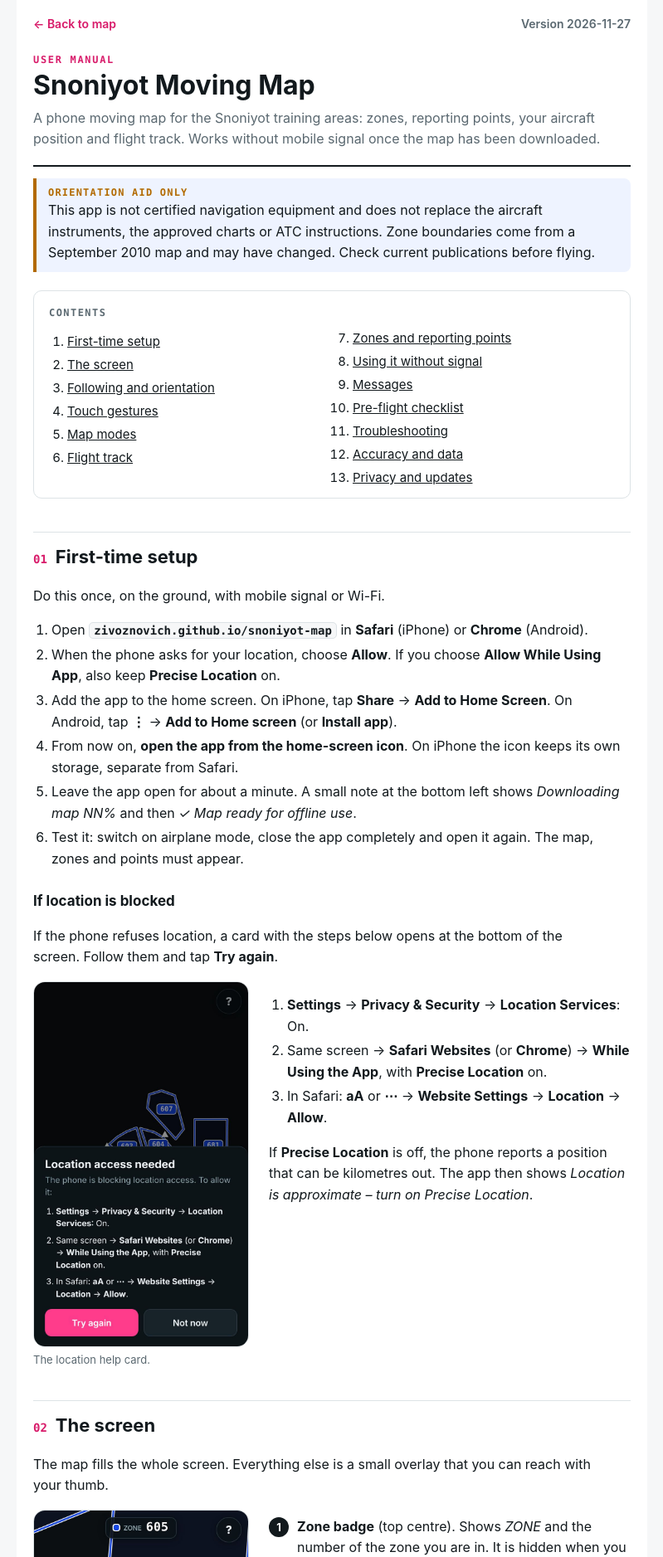
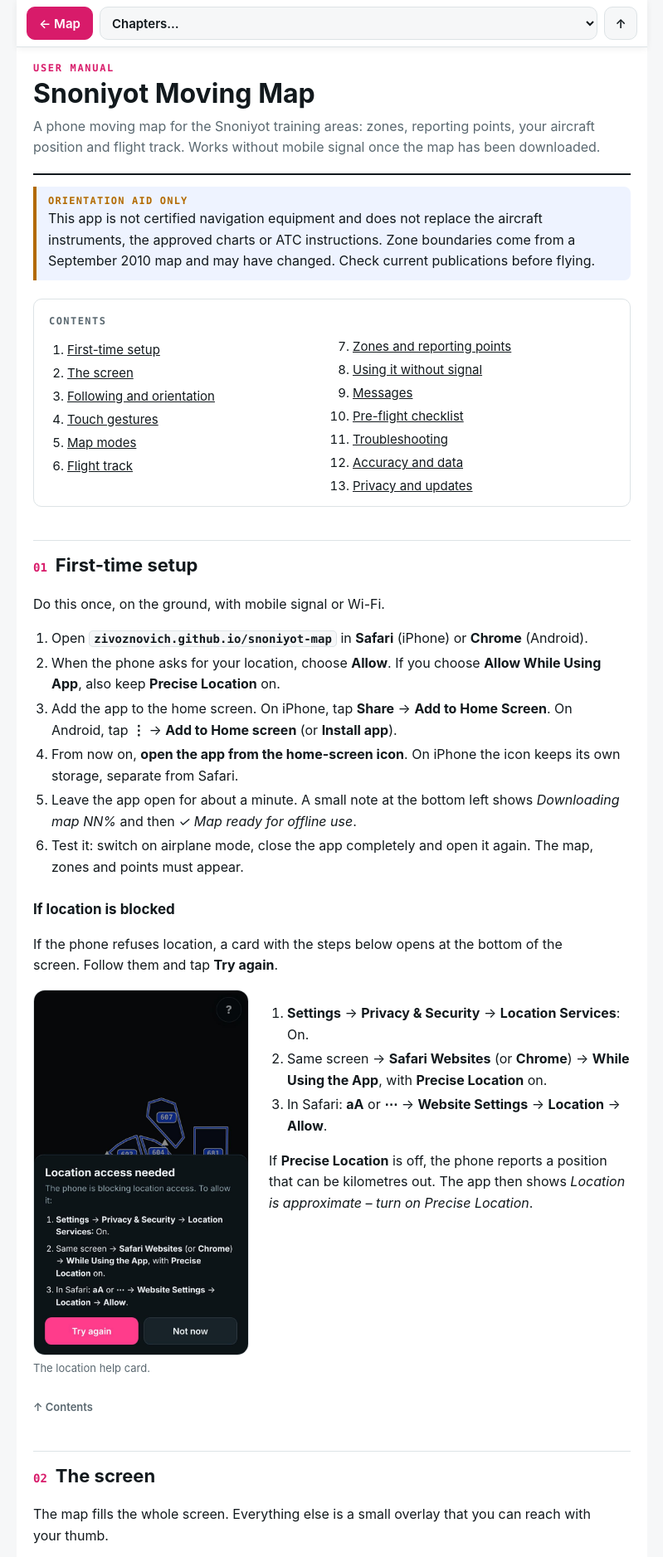
Before and after one commit to zivoznovich/snoniyot-map, a plain HTML site: page manual.html in a window 1280 px wide. Shown: the top 1877 px of the page at 83% size, without its empty margins (240-1039 px from the left). Drawn offline with Linux system fonts and the light colour scheme.

Commit message:
Manual: sticky bar to return to the map and jump between chapters
Co-Authored-By: Claude Opus 5.5 <noreply@anthropic.com>
Claude-Session: https://claude.ai/code/session_01MykL546ZGBWjL9V2meLbTK

```diff
--- a/manual.html
+++ b/manual.html
@@ -15,9 +15,16 @@
 html{-webkit-text-size-adjust:100%}
 body{margin:0;background:var(--bg);color:var(--ink);font:16px/1.6 var(--sans)}
 .wrap{max-width:760px;margin:0 auto;background:var(--paper);padding:calc(env(safe-area-inset-top,0px) + 20px) max(20px,env(safe-area-inset-right,0px)) 48px max(20px,env(safe-area-inset-left,0px))}
-.top{display:flex;justify-content:space-between;align-items:center;gap:12px;font:600 14px var(--sans)}
-.top a{color:var(--accent);text-decoration:none}
-.top span{color:var(--dim)}
+/* sticky bar: back to the map and chapter jump from anywhere */
+.bar{position:sticky;top:0;z-index:10;display:flex;align-items:center;gap:8px;margin:calc(-1 * (env(safe-area-inset-top,0px) + 20px)) -20px 0;
+  padding:calc(env(safe-area-inset-top,0px) + 8px) 12px 8px;background:var(--paper);border-bottom:1px solid var(--line);box-shadow:0 2px 8px rgba(0,0,0,.06)}
+.bar a,.bar select{height:40px;border-radius:10px;border:1px solid var(--line);background:var(--bg);color:var(--ink);font:600 15px var(--sans)}
+.bar .mapbtn{display:inline-flex;align-items:center;padding:0 14px;text-decoration:none;background:var(--accent);border-color:var(--accent);color:#fff;flex:none}
+.bar .sel{flex:1;min-width:0}
+.bar select{width:100%;padding:0 10px}
+.bar .up{display:inline-grid;place-items:center;width:40px;text-decoration:none;flex:none}
+.vh{position:absolute;width:1px;height:1px;overflow:hidden;clip:rect(0 0 0 0)}
+.back{display:inline-block;margin-top:14px;font:600 13px var(--sans);color:var(--dim);text-decoration:none}
 header{border-bottom:2px solid var(--ink);padding:28px 0 18px;margin-bottom:8px}
 header .k{font:700 12px var(--mono);letter-spacing:.14em;color:var(--accent);text-transform:uppercase}
 h1{font-size:32px;line-height:1.15;margin:6px 0 8px;text-wrap:balance}
@@ -27,7 +34,7 @@ nav b{font:700 12px var(--mono);letter-spacing:.12em;color:var(--dim)}
 nav ol{margin:8px 0 0;padding-left:22px;columns:2;column-gap:28px;font-size:15px}
 nav a{color:var(--ink)}
 @media (max-width:560px){nav ol{columns:1}}
-h2{font-size:22px;margin:40px 0 10px;padding-top:12px;border-top:1px solid var(--line);scroll-margin-top:16px}
+h2{font-size:22px;margin:40px 0 10px;padding-top:12px;border-top:1px solid var(--line);scroll-margin-top:72px}
 h2 .n{font:700 14px var(--mono);color:var(--accent);margin-right:10px}
 h3{font-size:17px;margin:24px 0 6px}
 p,li{max-width:68ch}
@@ -46,7 +53,7 @@ code,kbd{font:600 14px var(--mono);background:var(--bg);border:1px solid var(--l
 .warn b{color:var(--warn)} .note b{color:var(--zone)}
 .shots{display:grid;grid-template-columns:repeat(auto-fit,minmax(170px,1fr));gap:16px;margin:16px 0}
 figure{margin:0}
-figure img{width:100%;max-width:100%;border-radius:14px;border:1px solid var(--line);display:block}
+figure img{width:100%;height:auto;max-width:100%;border-radius:14px;border:1px solid var(--line);display:block}
 figcaption{font-size:13px;color:var(--dim);margin-top:6px;line-height:1.4}
 .hero{display:grid;grid-template-columns:minmax(0,260px) minmax(0,1fr);gap:24px;align-items:start;margin:16px 0}
 @media (max-width:600px){.hero{grid-template-columns:1fr}.hero figure{max-width:280px}}
@@ -62,14 +69,19 @@ figcaption{font-size:13px;color:var(--dim);margin-top:6px;line-height:1.4}
 .check li::before{content:"";position:absolute;left:2px;top:5px;width:14px;height:14px;border:2px solid var(--ink);border-radius:3px}
 footer{margin-top:40px;padding-top:16px;border-top:1px solid var(--line);font-size:13px;color:var(--dim)}
 a:focus-visible{outline:2px solid var(--accent);outline-offset:2px}
-@media print{body{background:#fff}.wrap{max-width:none;padding:0}.top{display:none}h2{break-after:avoid}figure,table{break-inside:avoid}}
+@media print{body{background:#fff}.wrap{max-width:none;padding:0}.bar,.back{display:none}h2{break-after:avoid}figure,table{break-inside:avoid}}
 </style>
 </head>
 <body>
-<div class="wrap">
-<div class="top"><a href="./">← Back to map</a><span>Version 2026-11-27</span></div>
+<div class="wrap" id="top">
+<div class="bar" role="navigation" aria-label="Manual navigation">
+  <a class="mapbtn" href="./">← Map</a>
+  <label class="sel"><span class="vh">Jump to chapter</span>
+    <select id="jump" aria-label="Jump to chapter"><option value="">Chapters…</option></select></label>
+  <a class="up" href="#top" aria-label="Back to top">↑</a>
+</div>
 
-<header>
+<header style="padding-top:18px">
   <div class="k">User manual</div>
   <h1>Snoniyot Moving Map</h1>
   <p>A phone moving map for the Snoniyot training areas: zones, reporting points, your aircraft position and flight track. Works without mobile signal once the map has been downloaded.</p>
@@ -77,7 +89,7 @@ a:focus-visible{outline:2px solid var(--accent);outline-offset:2px}
 
 <div class="warn"><b>Orientation aid only</b>This app is not certified navigation equipment and does not replace the aircraft instruments, the approved charts or ATC instructions. Zone boundaries come from a September 2010 map and may have changed. Check current publications before flying.</div>
 
-<nav aria-label="Contents"><b>CONTENTS</b>
+<nav id="contents" aria-label="Contents"><b>CONTENTS</b>
 <ol>
   <li><a href="#setup">First-time setup</a></li>
   <li><a href="#screen">The screen</a></li>
@@ -108,7 +120,7 @@ a:focus-visible{outline:2px solid var(--accent);outline-offset:2px}
 <h3>If location is blocked</h3>
 <p>If the phone refuses location, a card with the steps below opens at the bottom of the screen. Follow them and tap <b>Try again</b>.</p>
 <div class="hero">
-  <figure><img src="manual/loc.jpg" alt="Location access card with three setup steps and Try again button" loading="lazy"><figcaption>The location help card.</figcaption></figure>
+  <figure><img src="manual/loc.jpg" width="780" height="1328" alt="Location access card with three setup steps and Try again button" loading="lazy"><figcaption>The location help card.</figcaption></figure>
   <div>
     <ol>
       <li><b>Settings</b> → <b>Privacy &amp; Security</b> → <b>Location Services</b>: On.</li>
@@ -122,7 +134,7 @@ a:focus-visible{outline:2px solid var(--accent);outline-offset:2px}
 <h2 id="screen"><span class="n">02</span>The screen</h2>
 <p>The map fills the whole screen. Everything else is a small overlay that you can reach with your thumb.</p>
 <div class="hero">
-  <figure><img src="manual/main.jpg" alt="Main screen showing zone badge, help button, aircraft, track and control buttons" loading="lazy"><figcaption>Main screen, north up, “No background” mode.</figcaption></figure>
+  <figure><img src="manual/main.jpg" width="780" height="1328" alt="Main screen showing zone badge, help button, aircraft, track and control buttons" loading="lazy"><figcaption>Main screen, north up, “No background” mode.</figcaption></figure>
   <ol class="callouts">
     <li><b>Zone badge</b> (top centre). Shows <i>ZONE</i> and the number of the zone you are in. It is hidden when you are outside all zones. The zone you are in is also shaded a little darker on the map.</li>
     <li><b>Compass</b> (top left). Appears only when the map is rotated. The red needle points to true north. Tap it to return to north up.</li>
@@ -154,8 +166,8 @@ a:focus-visible{outline:2px solid var(--accent);outline-offset:2px}
 <tr><td><b>Not following</b></td><td>Grey, crosshair</td><td>The map stays where you left it.</td><td>Centre on the aircraft again, in the last orientation used</td></tr>
 </tbody></table></div>
 <div class="shots">
-  <figure><img src="manual/track.jpg" alt="Track-up mode with compass visible" loading="lazy"><figcaption>Track up: the aircraft points up and the compass shows north.</figcaption></figure>
-  <figure><img src="manual/free.jpg" alt="Map moved by hand, crosshair button visible" loading="lazy"><figcaption>After a one-finger pan: following stops and the button turns grey.</figcaption></figure>
+  <figure><img src="manual/track.jpg" width="780" height="1328" alt="Track-up mode with compass visible" loading="lazy"><figcaption>Track up: the aircraft points up and the compass shows north.</figcaption></figure>
+  <figure><img src="manual/free.jpg" width="780" height="1328" alt="Map moved by hand, crosshair button visible" loading="lazy"><figcaption>After a one-finger pan: following stops and the button turns grey.</figcaption></figure>
 </div>
 <ul>
   <li><b>Moving the map with one finger</b> stops following. If you don't touch the map for <b>20 seconds</b>, it returns to the aircraft by itself.</li>
@@ -177,7 +189,7 @@ a:focus-visible{outline:2px solid var(--accent);outline-offset:2px}
 </tbody></table></div>
 <h3>What changes with zoom</h3>
 <p>Labels shrink as you zoom out so the map doesn't clutter. Zoomed far out, the point names disappear and only triangles and zone numbers remain. Zoomed out over the whole country, only the zone outlines and numbers remain. The aircraft always keeps the same size.</p>
-<figure style="max-width:260px;margin:12px 0"><img src="manual/wide.jpg" alt="Zoomed-out view with zone numbers and small triangles" loading="lazy"><figcaption>Zoomed out: zone numbers and small triangles only.</figcaption></figure>
+<figure style="max-width:260px;margin:12px 0"><img src="manual/wide.jpg" width="780" height="1328" alt="Zoomed-out view with zone numbers and small triangles" loading="lazy"><figcaption>Zoomed out: zone numbers and small triangles only.</figcaption></figure>
 
 <h2 id="modes"><span class="n">05</span>Map modes</h2>
 <div class="tbl"><table>
@@ -195,7 +207,7 @@ a:focus-visible{outline:2px solid var(--accent);outline-offset:2px}
   <li>Hiding the track does not stop the recording. Show it again and the whole flight is there.</li>
   <li>Clearing needs two taps within 3 seconds, so a stray touch in flight can't erase it.</li>
 </ul>
-<figure style="max-width:260px;margin:12px 0"><img src="manual/clear.jpg" alt="Clear button turned red with the message Tap again to clear track" loading="lazy"><figcaption>First tap on Clear: the button turns red and asks for a second tap.</figcaption></figure>
+<figure style="max-width:260px;margin:12px 0"><img src="manual/clear.jpg" width="780" height="1328" alt="Clear button turned red with the message Tap again to clear track" loading="lazy"><figcaption>First tap on Clear: the button turns red and asks for a second tap.</figcaption></figure>
 
 <h2 id="data"><span class="n">07</span>Zones and reporting points</h2>
 <h3>Zones</h3>
@@ -282,5 +294,15 @@ a:focus-visible{outline:2px solid var(--accent);outline-offset:2px}
   Orientation aid only. Not for primary navigation.
 </footer>
 </div>
+<script>
+// fill the chapter menu from the headings; add a "contents" link after each chapter
+const sel=document.getElementById('jump');
+document.querySelectorAll('h2[id]').forEach(h=>{ const o=document.createElement('option'); o.value=h.id;
+  o.textContent=h.querySelector('.n').textContent+'  '+h.textContent.replace(h.querySelector('.n').textContent,'').trim(); sel.appendChild(o); });
+sel.addEventListener('change',()=>{ if(sel.value){ document.getElementById(sel.value).scrollIntoView(); history.replaceState(null,'','#'+sel.value); } sel.value=''; });
+document.querySelectorAll('h2[id]').forEach(h=>{ let n=h.nextElementSibling, lastEl=h;
+  while(n && n.tagName!=='H2' && n.tagName!=='FOOTER'){ lastEl=n; n=n.nextElementSibling; }
+  const a=document.createElement('a'); a.className='back'; a.href='#contents'; a.textContent='↑ Contents'; lastEl.after(a); });
+</script>
 </body>
 </html>
--- a/sw.js
+++ b/sw.js
@@ -1,5 +1,5 @@
 // App shell: versioned cache. Map tiles: long-lived cache, cache-first, so they work without signal.
-const APP='mm-app-v22', TILES='mm-tiles-v1';
+const APP='mm-app-v23', TILES='mm-tiles-v1';
 self.addEventListener('install',e=>{e.waitUntil(caches.open(APP).then(c=>c.addAll(['./','index.html','manifest.webmanifest','icon.png','manual.html','manual/main.jpg','manual/track.jpg','manual/free.jpg','manual/clear.jpg','manual/wide.jpg','manual/loc.jpg'])));self.skipWaiting();});
 self.addEventListener('activate',e=>{e.waitUntil(caches.keys().then(k=>Promise.all(k.filter(n=>n!==APP&&n!==TILES).map(n=>caches.delete(n)))).then(()=>self.clients.claim()));});
 self.addEventListener('fetch',e=>{
```
